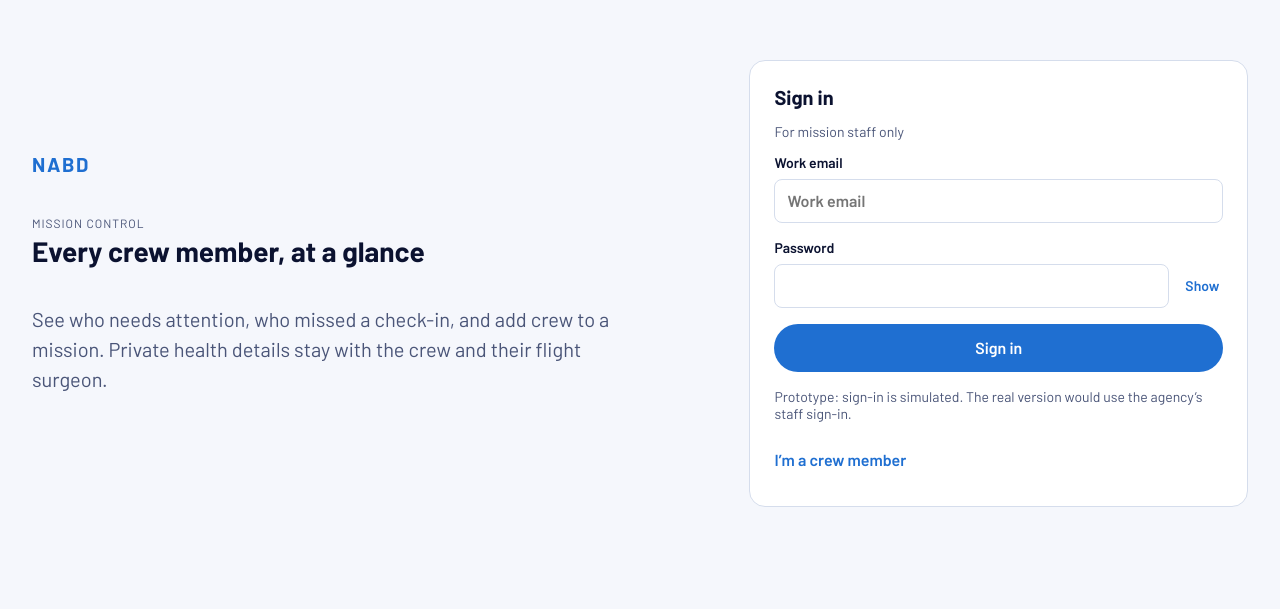
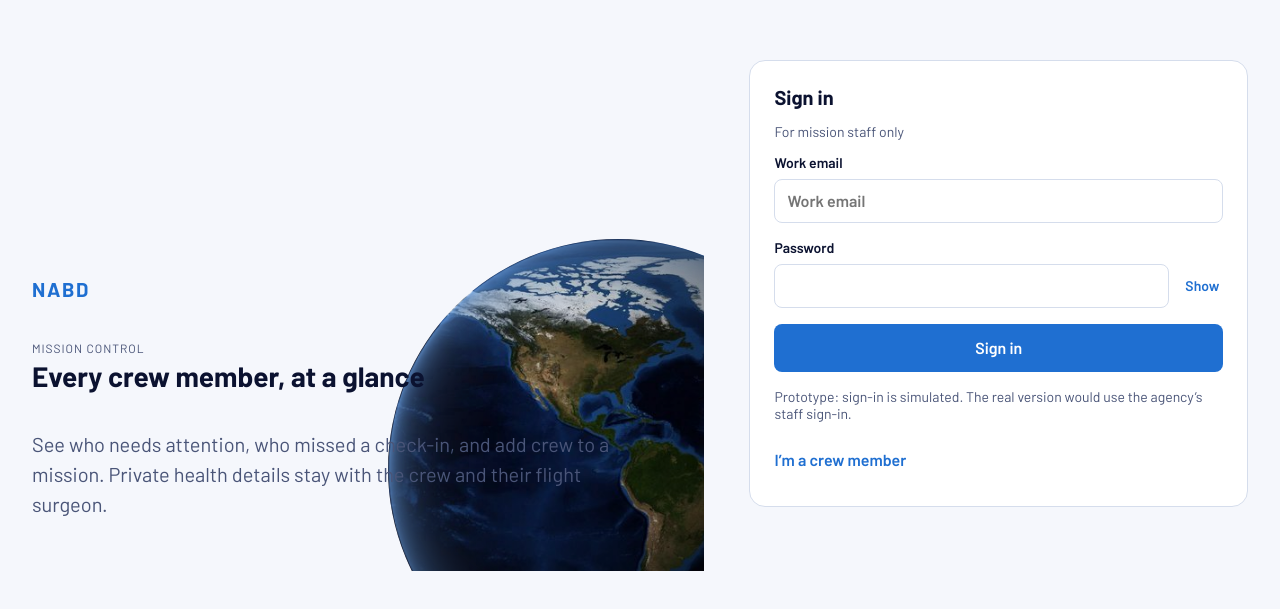
Before and after one commit to malakanwarr/Nabd-NASA-Space-Apps, a React (Vite) app in the folder client/: page /admin/signin in a window 1280 px wide. Shown: the part 109-718 px from the top of the page. Built offline with nearby package versions, Linux system fonts and the light colour scheme; no server answers.

Commit message:
chore: fix styling for desktop

```diff
--- a/client/src/features/admin/AdminShell.jsx
+++ b/client/src/features/admin/AdminShell.jsx
@@ -13,7 +13,7 @@ export default function AdminShell({ children }) {
   }
 
   return (
-    <div className={styles.appShell}>
+    <div className={`${styles.appShell} ${styles.rectangularControls}`}>
       <aside className={styles.sidebar}>
         <Link to="/admin" className={styles.brand}>
           <span className={styles.brandName}>NABD</span>
--- a/client/src/features/admin/AdminSignInPage.jsx
+++ b/client/src/features/admin/AdminSignInPage.jsx
@@ -3,6 +3,7 @@ import { Link, useNavigate } from 'react-router-dom';
 import { apiFetch } from '../../shared/api.js';
 import { signIn } from '../../shared/session.js';
 import Button from '../../shared/Button.jsx';
+import Planet from '../../shared/Planet.jsx';
 import ScreenHeader from '../../shared/ScreenHeader.jsx';
 import styles from './styles.module.css';
 
@@ -36,8 +37,11 @@ export default function AdminSignInPage() {
   }
 
   return (
-    <main className={styles.signInLayout}>
+    <main className={`${styles.signInLayout} ${styles.rectangularControls}`}>
       <section className={styles.signInIntro}>
+        <div className={styles.earthWrap} aria-hidden="true">
+          <Planet kind="earth" size={460} />
+        </div>
         <p className={styles.brandName}>NABD</p>
         <ScreenHeader eyebrow="Mission Control" title="Every crew member, at a glance" />
         <p className={styles.signInDescription}>
--- a/client/src/features/admin/styles.module.css
+++ b/client/src/features/admin/styles.module.css
@@ -4,6 +4,11 @@
   gap: var(--space-6);
   max-width: 100rem;
   margin: 0 auto;
+}
+
+.rectangularControls :global(button),
+.rectangularControls :global(a) {
+  border-radius: var(--radius-sm);
 }
 
 .sidebar {
@@ -355,7 +360,31 @@
 }
 
 .signInIntro {
+  position: relative;
+  display: flex;
+  flex-direction: column;
+  justify-content: flex-end;
   max-width: 42rem;
+  min-height: 36rem;
+  padding: var(--space-6) 0;
+  overflow: hidden;
+}
+
+.signInIntro > *:not(.earthWrap) {
+  position: relative;
+  z-index: 1;
+}
+
+.earthWrap {
+  position: absolute;
+  right: -9rem;
+  bottom: -8rem;
+  z-index: 0;
+  pointer-events: none;
+}
+
+.earthWrap > div {
+  animation-duration: 180s;
 }
 
 .signInIntro .brandName {
@@ -564,6 +593,15 @@
     font-size: var(--fs-16);
   }
 
+  .signInIntro {
+    min-height: 28rem;
+  }
+
+  .earthWrap {
+    right: -14rem;
+    bottom: -12rem;
+  }
+
   .formSection {
     grid-template-columns: minmax(0, 1fr);
   }
```
